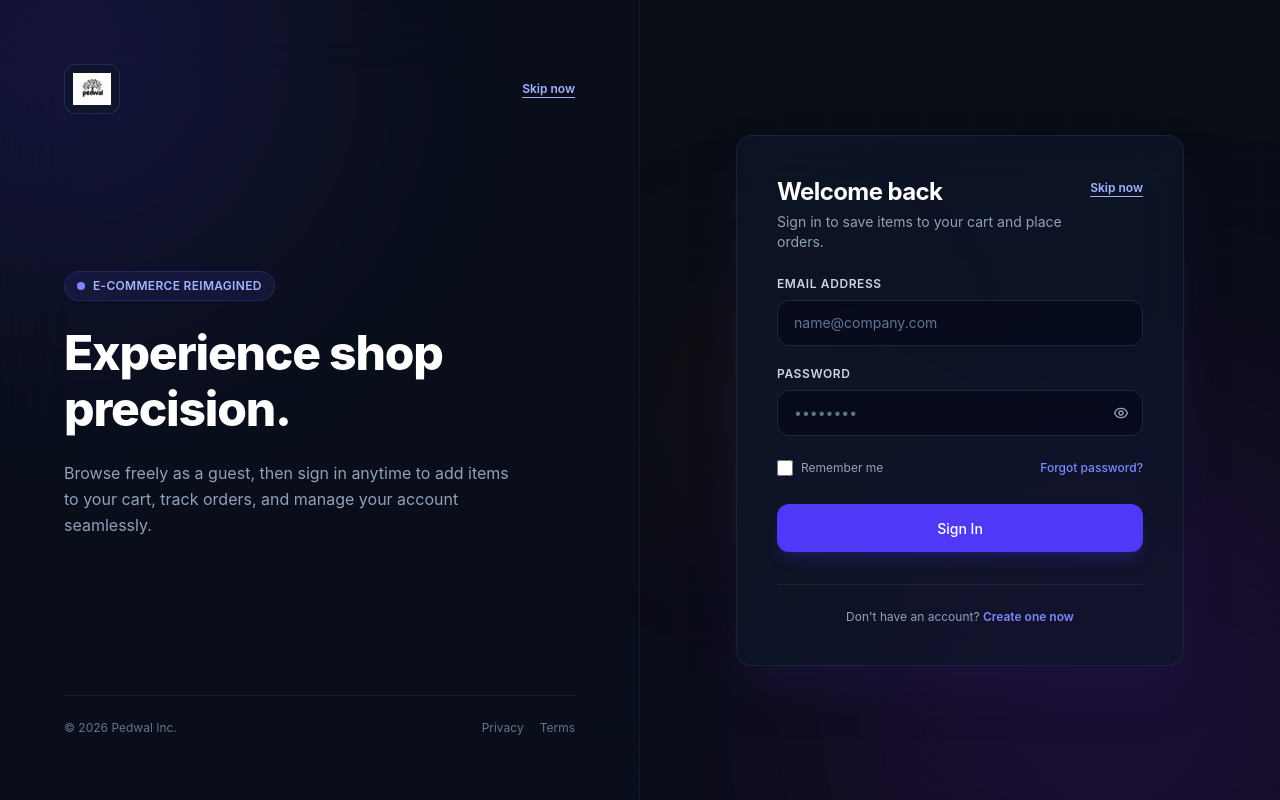
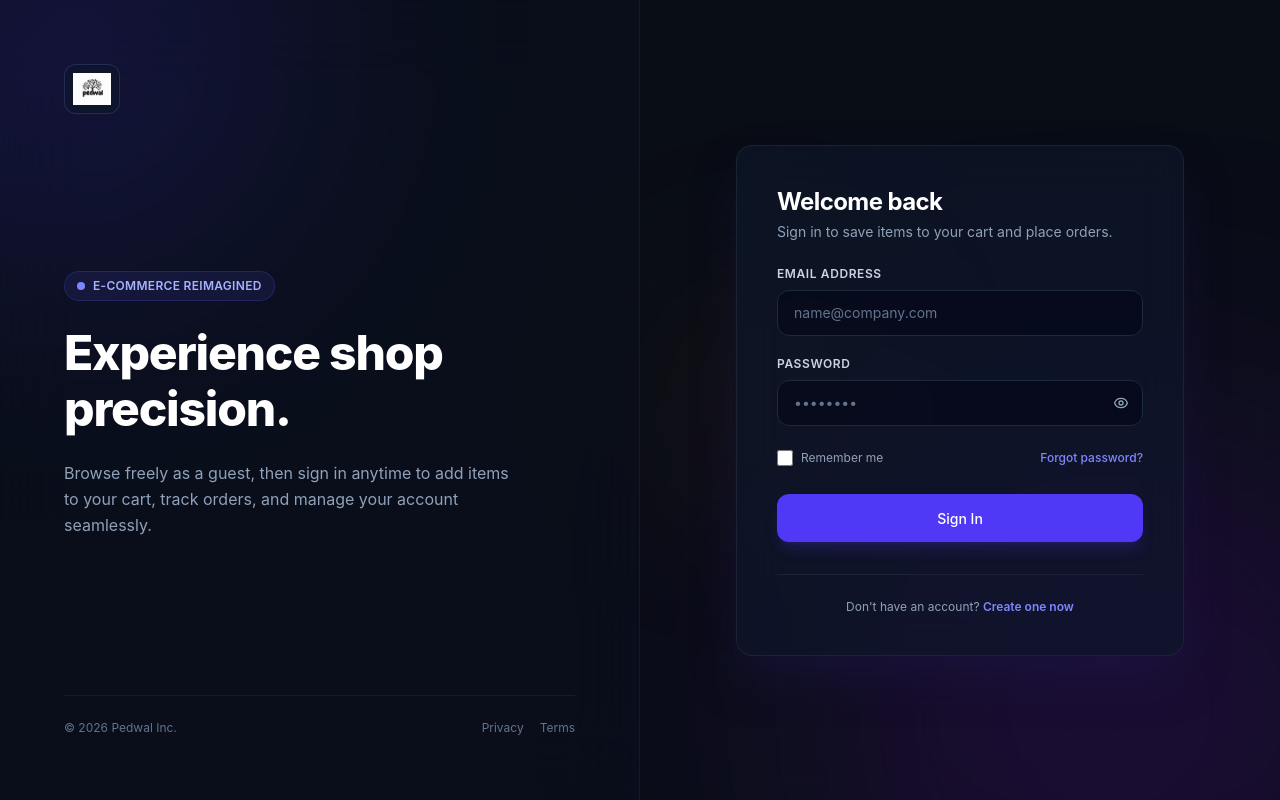
Before and after one commit to Abdul-Rashid-Chhimpa/frontend, a React (Vite) app: page /login in a window 1280 px wide. Built offline with nearby package versions, Linux system fonts and the light colour scheme.

Commit message:
Update Login.jsx

```diff
--- a/Components/Login.jsx
+++ b/Components/Login.jsx
@@ -63,16 +63,6 @@ const Login = () => {
     return dest;
   };
 
-  const handleSkipNow = (e) => {
-    e.preventDefault();
-    const target = sessionStorage.getItem("redirectAfterLogin");
-    const dest =
-      target && !target.startsWith("/login") && !target.includes("cart")
-        ? target
-        : "/";
-    navigate(dest);
-  };
-
   useEffect(() => {
     if (location.state?.from && !location.state.from.startsWith("/login")) {
       sessionStorage.setItem("redirectAfterLogin", location.state.from);
@@ -111,12 +101,7 @@ const Login = () => {
       if (isUserAuthenticated()) return;
 
       const interactive = e.target?.closest?.("button, a, [role='button']");
-      if (!interactive) return;
-
-      if (
-        interactive.dataset?.skipAuth === "true" ||
-        interactive.closest("form")
-      ) {
+      if (!interactive || interactive.closest("form")) {
         return;
       }
 
@@ -182,6 +167,7 @@ const Login = () => {
         return;
       }
 
+      // --- SAVE TOKEN, USER, USERID & EXACT 1-HOUR EXPIRY ---
       localStorage.setItem("token", data.token);
       localStorage.setItem("user", JSON.stringify(data.user));
 
@@ -291,7 +277,7 @@ const Login = () => {
 
       {/* Left Visual Panel */}
       <div className="hidden lg:flex lg:w-1/2 relative z-10 p-16 flex-col justify-between border-r border-slate-800/50 bg-slate-900/25 backdrop-blur-2xl">
-        <div className="flex items-center justify-between">
+        <div className="flex items-center">
           <div className="p-2 rounded-xl bg-slate-900/80 border border-indigo-400/20 shadow-inner">
             <img
               src="/pedwallogo.png"
@@ -299,15 +285,6 @@ const Login = () => {
               className="h-8 w-auto object-contain mix-blend-lighten"
             />
           </div>
-
-          <a
-            href="/"
-            data-skip-auth="true"
-            onClick={handleSkipNow}
-            className="text-xs font-semibold text-indigo-300 hover:text-indigo-200 underline underline-offset-4 transition-colors"
-          >
-            Skip now
-          </a>
         </div>
 
         <div className="max-w-md space-y-6">
@@ -352,24 +329,13 @@ const Login = () => {
           </div>
 
           <div className="bg-slate-900/65 backdrop-blur-xl border border-slate-800/80 rounded-2xl p-8 sm:p-10 shadow-2xl shadow-indigo-950/50">
-            <div className="flex items-start justify-between gap-3 mb-6">
-              <div>
+            <div className="mb-6">
               <h2 className="text-2xl font-bold text-white tracking-tight">
                 Welcome back
               </h2>
               <p className="text-slate-400 text-sm mt-1">
                 Sign in to save items to your cart and place orders.
               </p>
-              </div>
-
-              <a
-                href="/"
-                data-skip-auth="true"
-                onClick={handleSkipNow}
-                className="shrink-0 text-xs font-semibold text-indigo-300 hover:text-indigo-200 underline underline-offset-4 transition-colors mt-1"
-              >
-                Skip now
-              </a>
             </div>
 
             {/* Lockout Warning Banner */}
```
Lines whose indentation alone changed are shown as unchanged.
